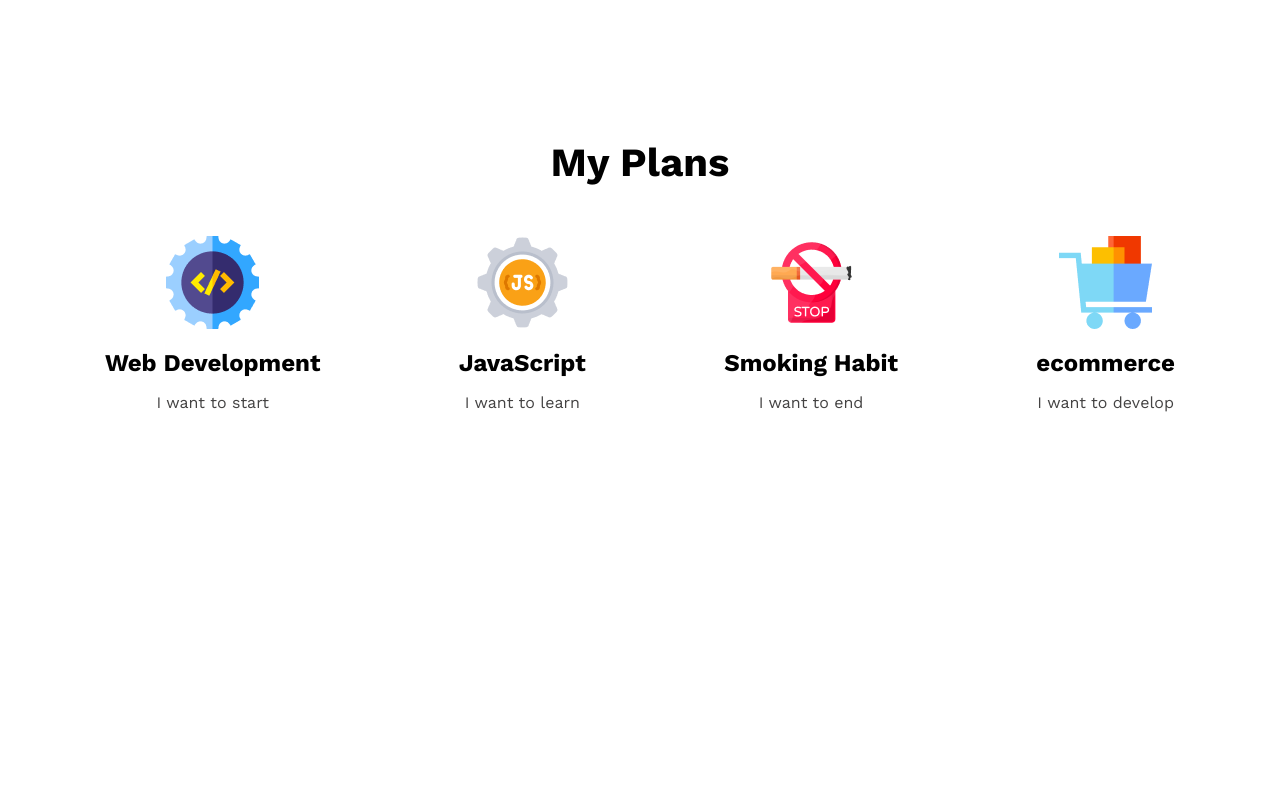
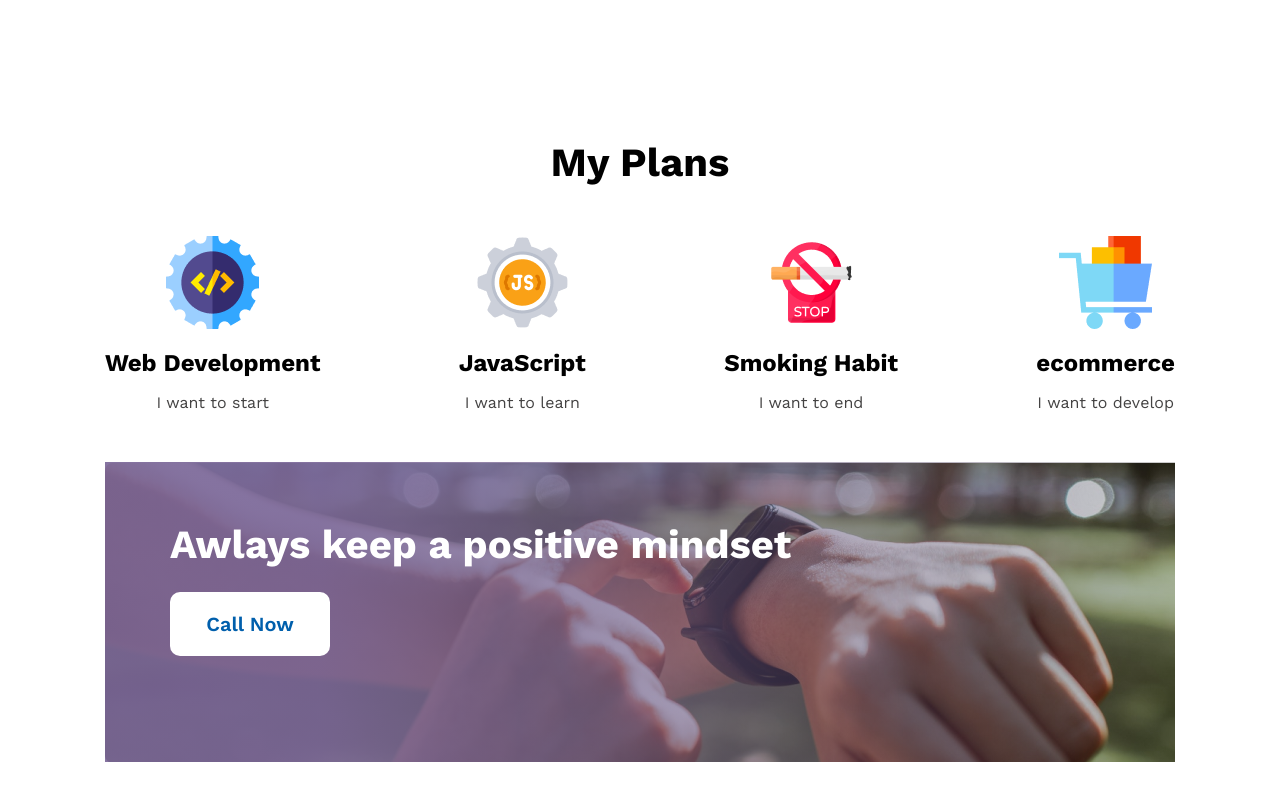
Before and after one commit to robiul1hossen/new-year-new-me, a plain HTML site: page index.html in a window 1280 px wide. Shown: the part 1721-2521 px from the top of the page. Before the commit the page ends 2133 px from the top, so only its background shows below. Drawn offline with nearby package versions, Linux system fonts and the light colour scheme.

Commit message:
positive mindset

```diff
--- a/index.html
+++ b/index.html
@@ -75,6 +75,12 @@
           </div>
         </div>
       </section>
+      <section class="positive-mindset">
+        <div>
+          <h1>Awlays keep a positive mindset</h1>
+          <button class="btn-primary">Call Now</button>
+        </div>
+      </section>
     </header>
   </body>
 </html>
--- a/style.css
+++ b/style.css
@@ -96,3 +96,21 @@
 .my-plans p {
   color: #444343;
 }
+
+/* Positive Mindset */
+.positive-mindset {
+  width: 1070px;
+  height: 300px;
+  background-image: linear-gradient(to right, rgba(120, 100, 150, 0.9) 20%, rgba(0, 0, 0, 0.2) 100%),
+    url("./images/watch.png");
+  margin: 50px auto;
+}
+.positive-mindset div {
+  text-align: left;
+  color: white;
+  padding: 59px 65px 0;
+}
+.positive-mindset div h1 {
+  margin-bottom: 24px;
+  font-size: 40px;
+}
```
